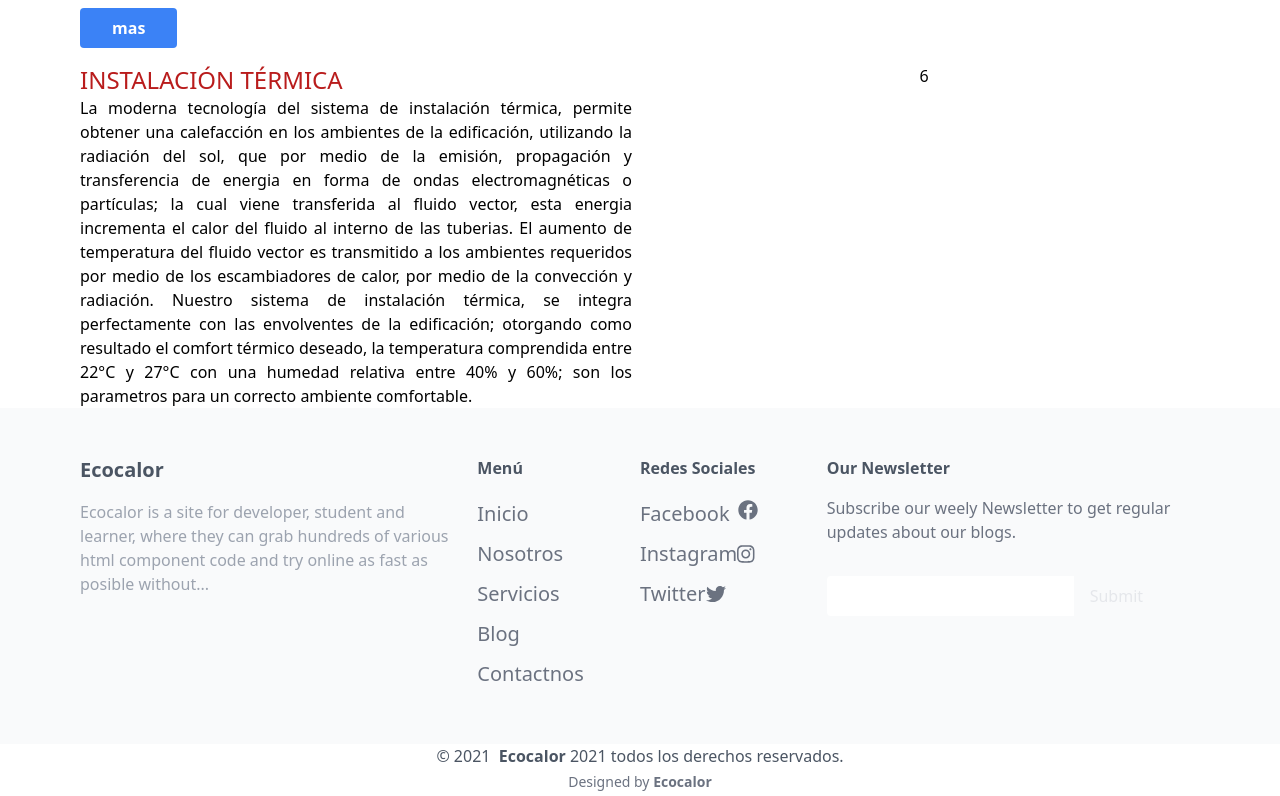
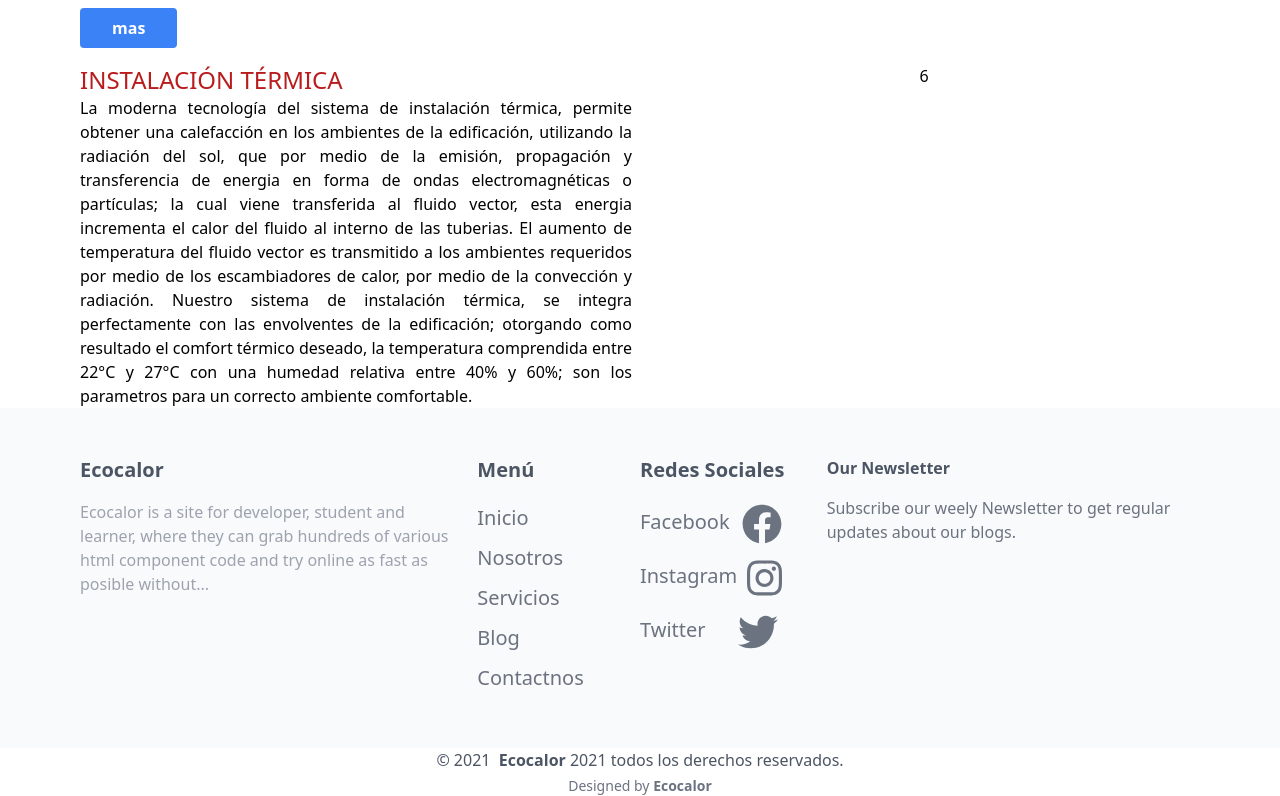
Before and after one commit to luigiRR/repositorio-ecocalor, a React (Create React App) app: page / in a window 1280 px wide. Shown: the part 1640-2436 px from the top of the page. Built offline with nearby package versions, Linux system fonts and the light colour scheme.

Commit message:
estilizando iconos

```diff
--- a/src/components/Footer/Footer.jsx
+++ b/src/components/Footer/Footer.jsx
@@ -27,7 +27,7 @@ export default function Footer() {
                                 </div>
                                 <div className="w-full lg:w-1/2 lg:flex lg:px-6 ">
                                     <div className="w-full mb-6 lg:mb-0 lg:w-1/2">
-                                        <h2 className="font-bold text-gray-600 mb-4">
+                                        <h2 className="font-bold text-gray-600 mb-4 text-xl">
                                             Menú</h2>
                                         <ul className="text-gray-500 text-xl">
                                             <li className="pt-1 pb-2">
@@ -48,25 +48,25 @@ export default function Footer() {
                                         </ul>
                                     </div>
                                     <div className="w-full mb-6 lg:mb-0 lg:w-1/2">
-                                        <h2 className="font-bold text-gray-600 mb-4">
+                                        <h2 className="font-bold text-gray-600 mb-4 text-xl">
                                             Redes Sociales</h2>
                                         <ul className="text-gray-500 text-xl">
                                             <li className="pt-1 pb-2">
-                                                <a href="" className="flex space-x-2">
-                                                    <p>Facebook</p>
-                                                    <FontAwesomeIcon className="hover:text-blue-700" icon={faFacebook}/>
+                                                <a href="#" className="flex flex-wrap hover:text-blue-700">
+                                                    <div className="pt-1 pr-3"><p>Facebook</p></div>
+                                                    <div><FontAwesomeIcon icon={faFacebook} size="2x"/></div>
                                                 </a>
                                             </li>
                                             <li className="pt-1 pb-2">
-                                                <a href="">
-                                                    Instagram
-                                                    <FontAwesomeIcon className="hover:text-red-400" icon={faInstagram}/>
+                                                <a href="#" className="flex flex-wrap hover:text-red-400">
+                                                    <div className="pt-1 pr-2.5"><p>Instagram</p></div>
+                                                    <div><FontAwesomeIcon icon={faInstagram} size="2x"/></div>
                                                 </a>
                                             </li>
                                             <li className="pt-1 pb-2">
-                                                <a href="#">
-                                                    Twitter
-                                                    <FontAwesomeIcon className="hover:text-blue-400" icon={faTwitter}/>
+                                                <a href="#" className="flex flex-wrap hover:text-blue-400">
+                                                    <div className="pt-1 pr-8"><p>Twitter</p></div>
+                                                    <div><FontAwesomeIcon icon={faTwitter} size="2x"/></div>
                                                 </a>
                                             </li>
                                         </ul>
@@ -80,11 +80,6 @@ export default function Footer() {
                             </h2>
                             <div className="text-gray-500 mb-8">
                                 Subscribe our weely Newsletter to get regular updates about our blogs.
-                            </div>
-                            <div className="flex">
-                                <input type="text" className="rounded-l px-2 focus:outline-none"/>
-                                <button className="text-gray-200 rounded-r hover:bg-blue-500 px-4 py-2 focus:outline-none"
-                                    >Submit</button>
                             </div>
                         </div>
                     </div>
```
